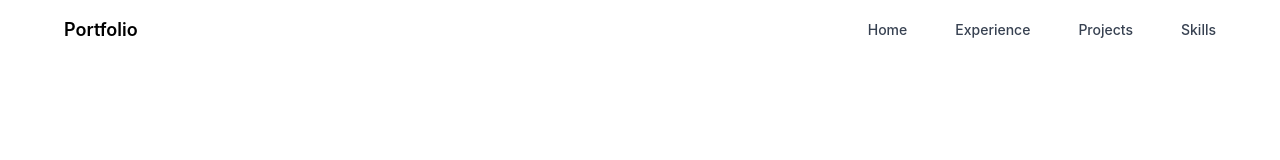
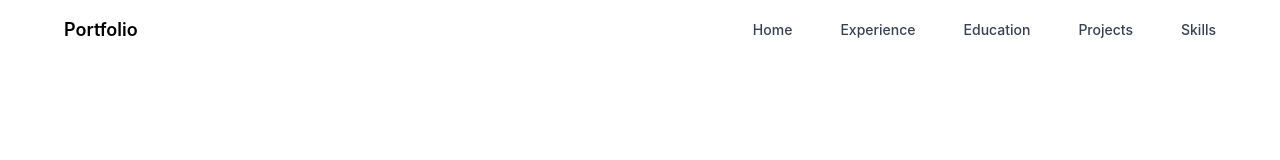
Before and after one commit to ChChandan/Portfoliov2, a React (Vite) app: page / in a window 1280 px wide. Shown: the top 160 px of the page. Built offline with nearby package versions, Linux system fonts and the light colour scheme; a web font is replaced by a local one.

Commit message:
added education

```diff
--- a/src/components/Navigation.tsx
+++ b/src/components/Navigation.tsx
@@ -25,6 +25,7 @@ export default function Navigation() {
   const navItems = [
     { label: 'Home', id: 'home' },
     { label: 'Experience', id: 'experience' },
+    { label: 'Education', id: 'education' },
     { label: 'Projects', id: 'projects' },
     { label: 'Skills', id: 'skills' },
   ];
```
